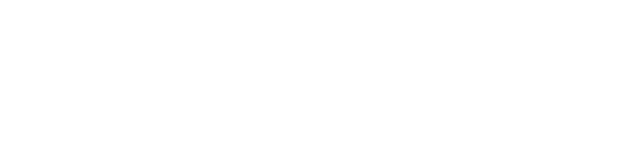
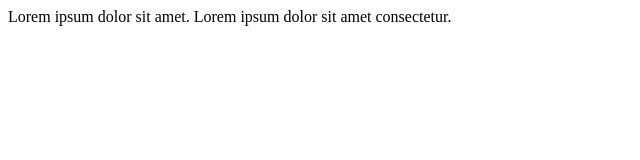
Before and after one commit to izzyphan/IzzyProject, a plain HTML site: page index.html in a window 1280 px wide. Shown: the whole page, without its empty margins (0-640 px from the left). Drawn offline with Linux system fonts and the light colour scheme.

Commit message:
Added Lorem filler text

```diff
--- a/index.html
+++ b/index.html
@@ -5,5 +5,7 @@
     <meta name="viewport" content="width=device-width, initial-scale=1.0" />
     <title>Izzy Git Project!</title>
   </head>
-  <body></body>
+  <body>
+    Lorem ipsum dolor sit amet. Lorem ipsum dolor sit amet consectetur.
+  </body>
 </html>
```
